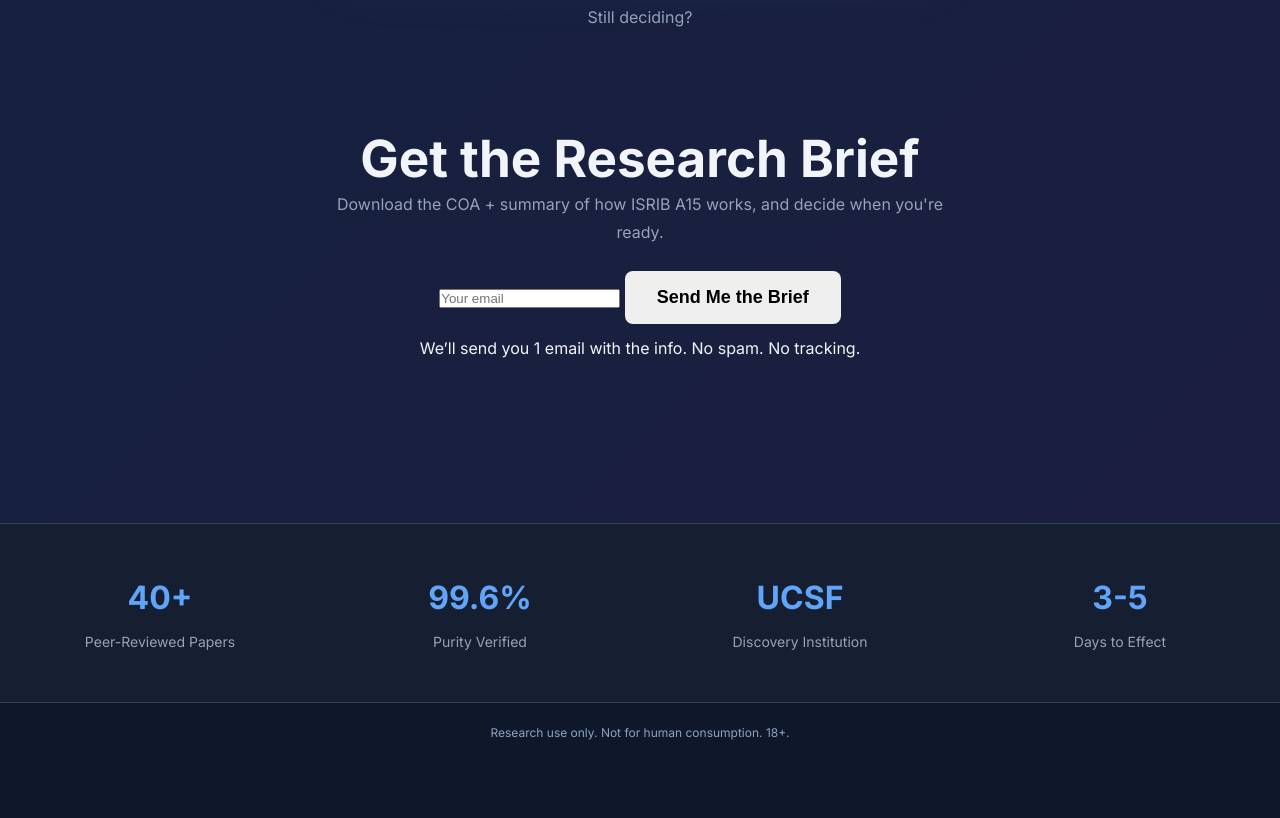
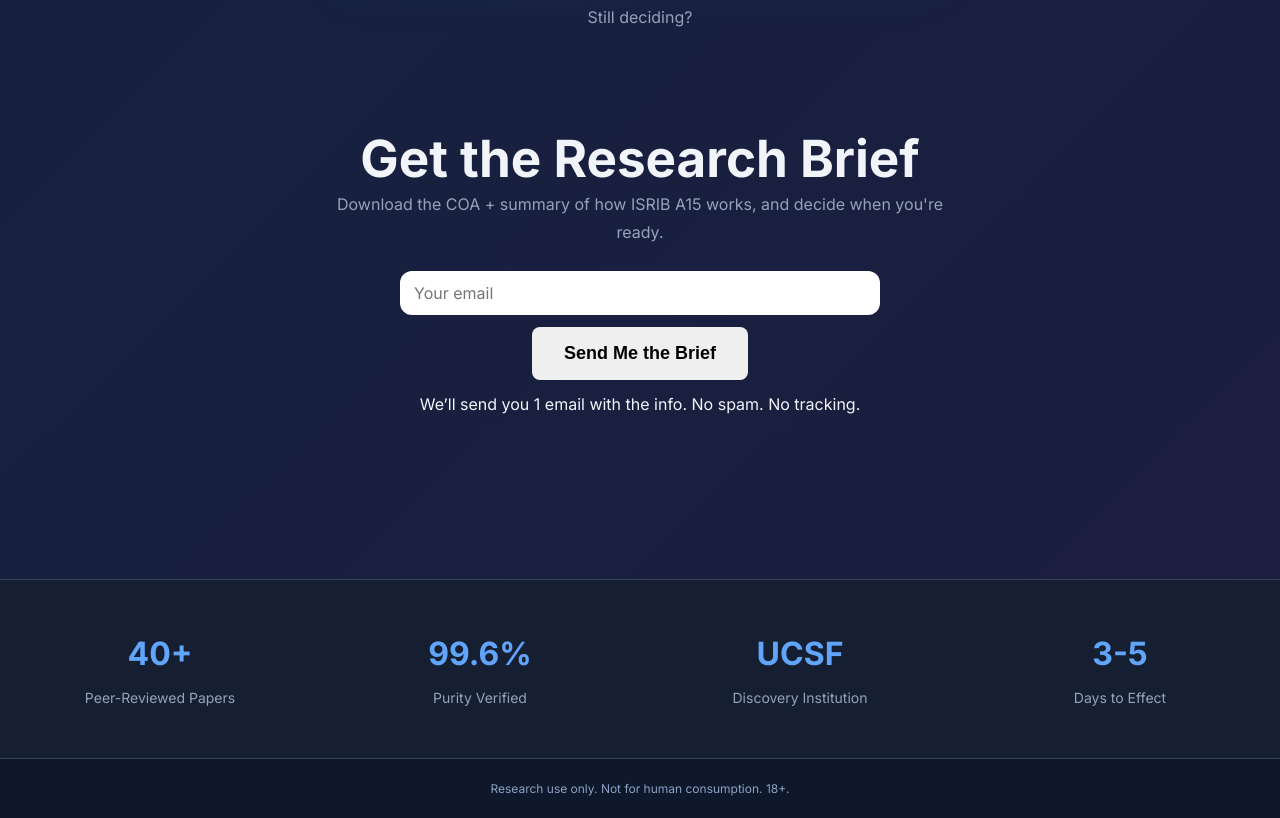
Before and after one commit to lnnemml/landing, a plain HTML site: page index.html in a window 1280 px wide. Shown: the part 8716-9534 px from the top of the page. Before the commit the page ends 9478 px from the top, so only its background shows below. Drawn offline with Linux system fonts and the light colour scheme.

Commit message:
Update styles.css

```diff
--- a/css/styles.css
+++ b/css/styles.css
@@ -740,3 +740,30 @@
 .what-you-get-list .pricing-feature .text-success{
   margin-top: 2px;
 }
+
+.lead-form {
+  display: flex;
+  flex-wrap: wrap;
+  justify-content: center;
+  gap: 12px;
+  max-width: 480px;
+  margin: 0 auto;
+}
+
+.input-email {
+  flex: 1 1 220px;
+  height: 44px;
+  padding: 0 14px;
+  border: 1px solid var(--line);
+  border-radius: 12px;
+  background: #fff;
+  color: #111;
+  font-size: 16px;
+  font-family: inherit;
+}
+
+.input-email:focus {
+  outline: none;
+  border-color: var(--brand);
+  box-shadow: 0 0 0 2px rgba(92, 167, 255, 0.3);
+}
```
